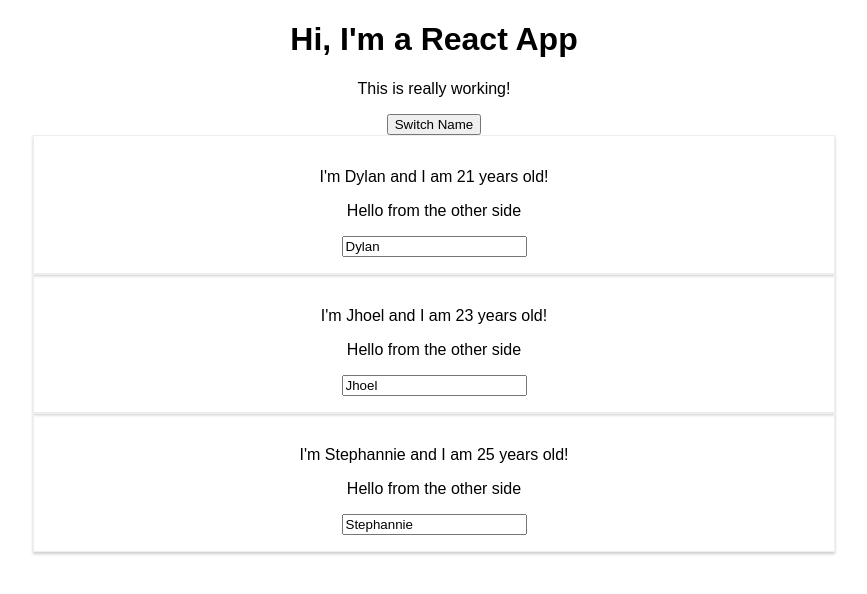
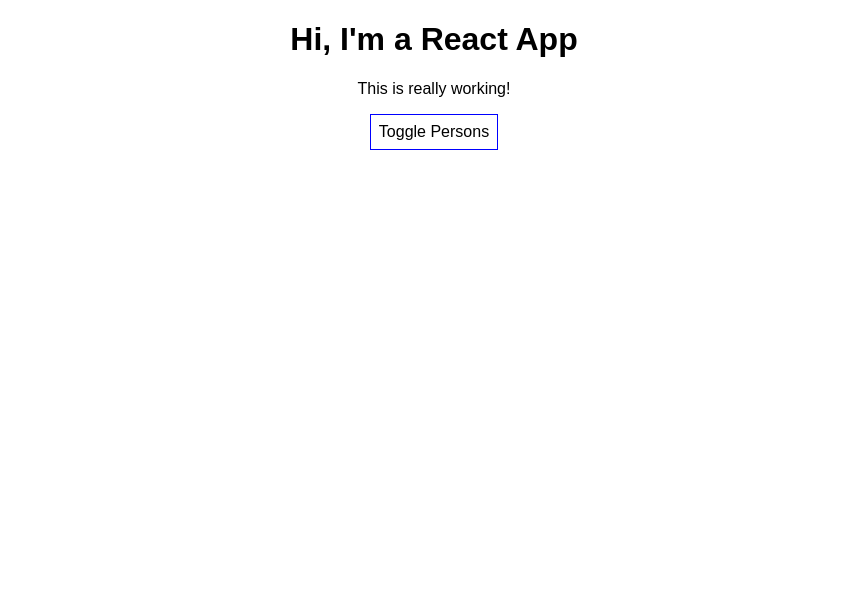
Before and after one commit to dylanrodbar/React-Tutorial, a React (Create React App) app in the folder react-tutorial/: page / in a window 1280 px wide. Shown: the top 594 px of the page, without its empty margins (206-1073 px from the left). Built offline with nearby package versions, Linux system fonts and the light colour scheme.

Commit message:
lecture 51

```diff
--- a/react-tutorial/src/App.js
+++ b/react-tutorial/src/App.js
@@ -10,7 +10,8 @@
       { name: 'Jhoel', age: 23},
       { name: 'Stephannie', age: 25},
     ],
-    otherState: 'some other value'
+    otherState: 'some other value',
+    showPersons: false
   }
 
   switchNameHandler = (newName) => {
@@ -32,12 +33,33 @@
   })
   }
 
+  togglePersonsHandler = () => {
+    const doesShow = this.state.showPersons;
+    this.setState({
+      showPersons: !doesShow
+    });
+  }
+
   render() {
+
+    const style = {
+      backgroundColor: 'white',
+      font: 'inherit',
+      border: '1px solid blue',
+      padding: '8px'
+    };
+
     return (
       <div className="App">
         <h1>Hi, I'm a React App</h1>
         <p>This is really working!</p>
-        <button onClick={() => this.switchNameHandler('Mary Jane Holland')}>Switch Name</button>
+        <button
+          style={style}
+          onClick={this.togglePersonsHandler}>Toggle Persons</button>
+
+        {
+          this.state.showPersons ?
+            <div>
               <Person
                 name={this.state.persons[0].name}
                 age={this.state.persons[0].age}>Hello from the other side</Person>
@@ -49,6 +71,11 @@
               <Person
                 name={this.state.persons[2].name}
                 age={this.state.persons[2].age}>Hello from the other side</Person>
+            </div> : null
+        }
+
+
+
       </div>
     );
     //return React.createElement('div', {className: 'App'}, React.createElement('h1', null, 'Does this work now?'))
```
Also changed, not shown: react-tutorial/src/Person/Person.js (line endings or trailing spaces). Lines whose indentation alone changed are shown as unchanged.
